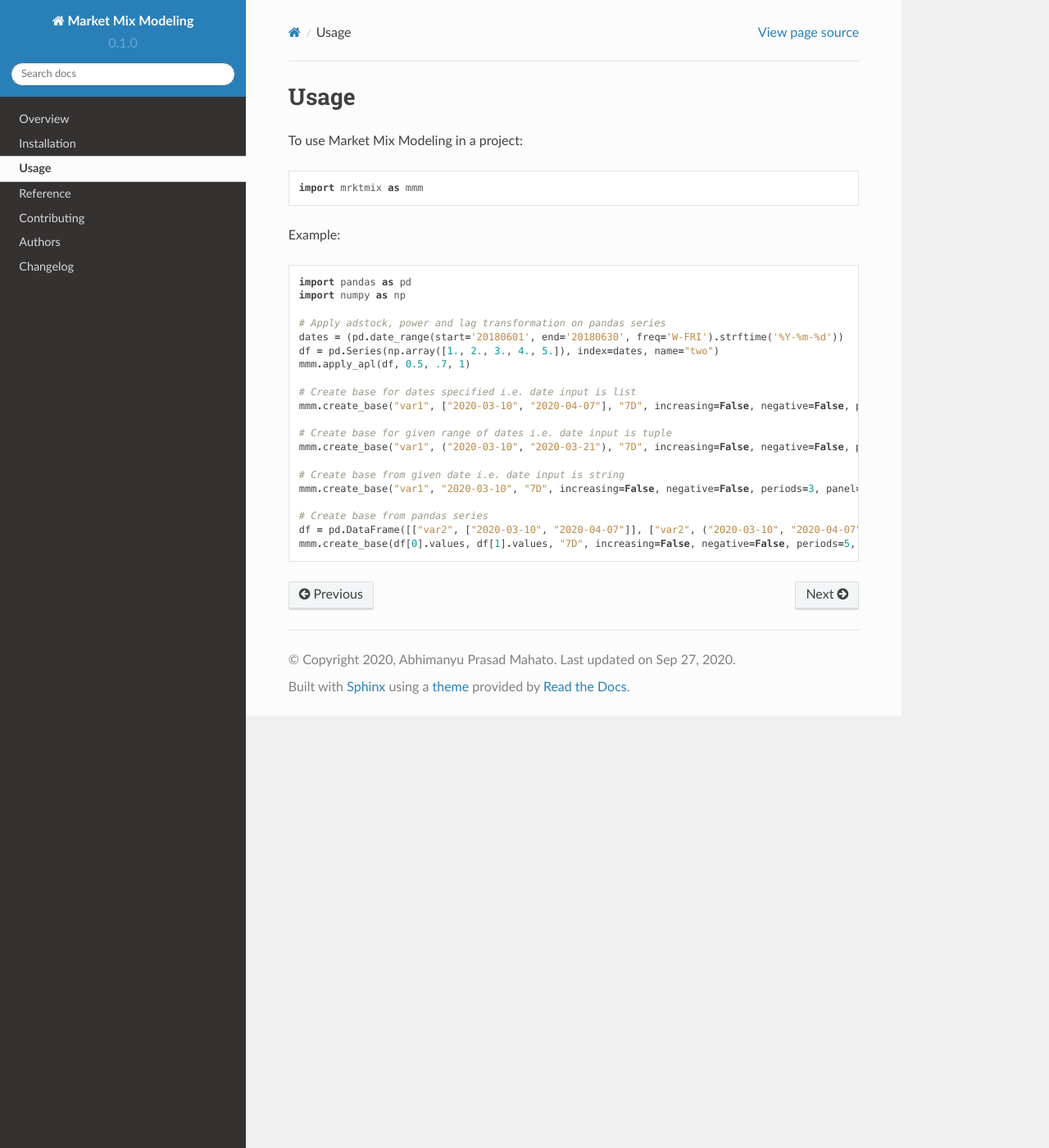
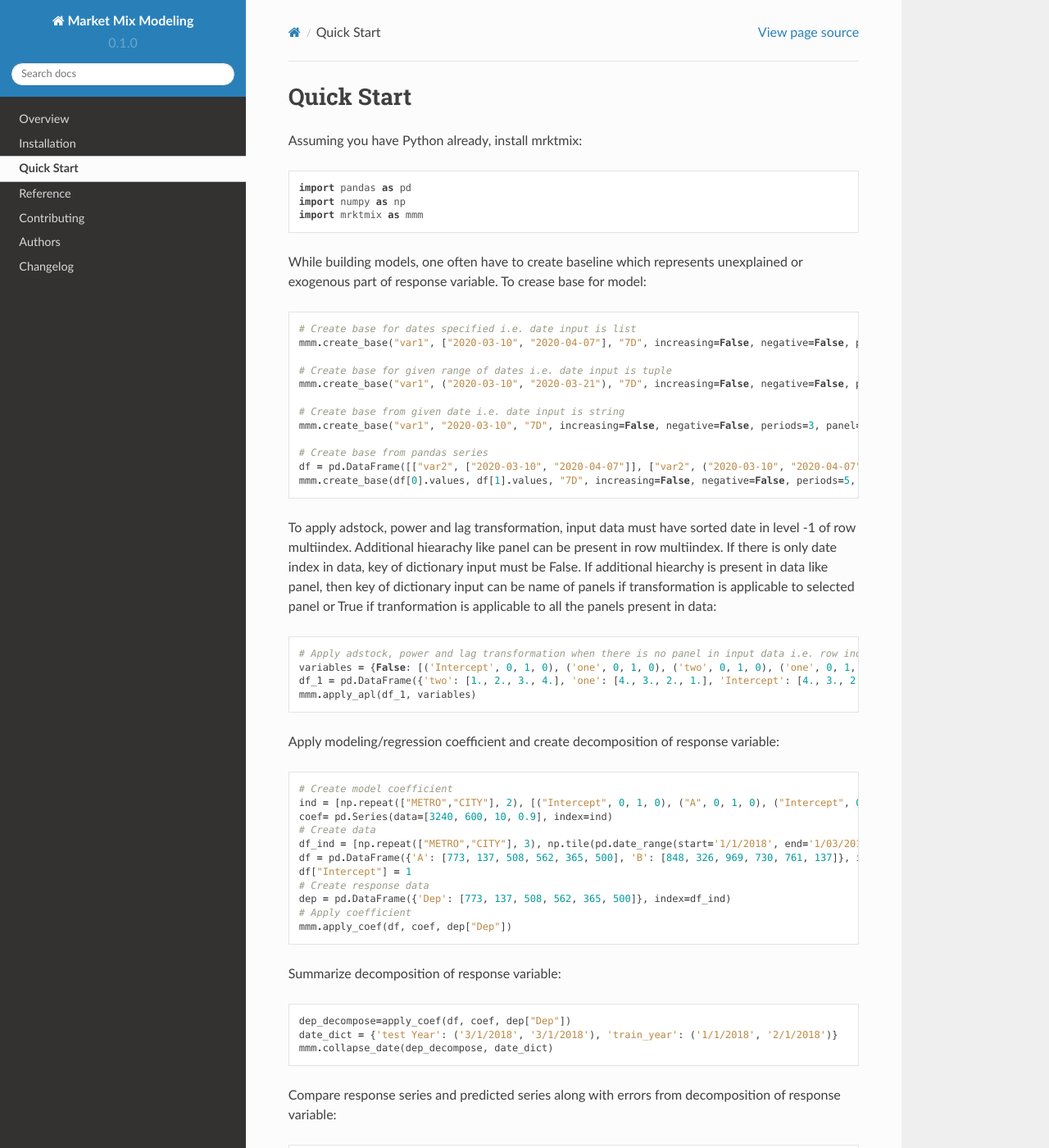
Before and after one commit to 540pd/mrktmix, a Sphinx documentation site: the page built from docs/usage.rst, in a window 1280 px wide and 1400 px high. Shown: the whole window at 82% size. Built offline with Sphinx 7.4.7 and the Read the Docs theme 2.0.0, drawn with Linux system fonts in a browser that asks for light colours; some of the changed text lies outside the part shown.

Commit message:
'added_residual'

```diff
--- a/docs/usage.rst
+++ b/docs/usage.rst
@@ -1,20 +1,14 @@
-=====
-Usage
-=====
+===========
+Quick Start
+===========
 
-To use Market Mix Modeling in a project::
-
-	import mrktmix as mmm
-
-Example::
+Assuming you have Python already, install mrktmix::
 
     import pandas as pd
     import numpy as np
+    import mrktmix as mmm
 
-    # Apply adstock, power and lag transformation on pandas series
-    dates = (pd.date_range(start='20180601', end='20180630', freq='W-FRI').strftime('%Y-%m-%d'))
-    df = pd.Series(np.array([1., 2., 3., 4., 5.]), index=dates, name="two")
-    mmm.apply_apl(df, 0.5, .7, 1)
+While building models, one often have to create baseline which represents unexplained or exogenous part of response variable. To crease base for model::
 
     # Create base for dates specified i.e. date input is list
     mmm.create_base("var1", ["2020-03-10", "2020-04-07"], "7D", increasing=False, negative=False, panel=None))
@@ -28,3 +22,35 @@ Example::
     # Create base from pandas series
     df = pd.DataFrame([["var2", ["2020-03-10", "2020-04-07"]], ["var2", ("2020-03-10", "2020-04-07")], ["var3", ("2020-03-10", "2020-04-06")], ["var4", "2020-03-10"]])
     mmm.create_base(df[0].values, df[1].values, "7D", increasing=False, negative=False, periods=5, panel=["panel1", "panel1", "panel2", "panel1"]))
+
+To apply adstock, power and lag transformation, input data must have sorted date in level -1 of row multiindex. Additional hiearachy like panel can be present in row multiindex. If there is only date index in data, key of dictionary input must be False. If additional hiearchy is present in data like panel, then key of dictionary input can be name of panels if transformation is applicable to selected panel or True if tranformation is applicable to all the panels present in data::
+
+    # Apply adstock, power and lag transformation when there is no panel in input data i.e. row index have date index only
+    variables = {False: [('Intercept', 0, 1, 0), ('one', 0, 1, 0), ('two', 0, 1, 0), ('one', 0, 1, 1)]}
+    df_1 = pd.DataFrame({'two': [1., 2., 3., 4.], 'one': [4., 3., 2., 1.], 'Intercept': [4., 3., 2., 1.]}, index=['2020-01-01', '2020-01-02', '2020-01-03', '2020-01-04'])
+    mmm.apply_apl(df_1, variables)
+
+
+Apply modeling/regression coefficient and create decomposition of response variable::
+
+    # Create model coefficient
+    ind = [np.repeat(["METRO","CITY"], 2), [("Intercept", 0, 1, 0), ("A", 0, 1, 0), ("Intercept", 0, 1, 0), ("B", 0, 1, 0)]]
+    coef= pd.Series(data=[3240, 600, 10, 0.9], index=ind)
+    # Create data
+    df_ind = [np.repeat(["METRO","CITY"], 3), np.tile(pd.date_range(start='1/1/2018', end='1/03/2018'),2)]
+    df = pd.DataFrame({'A': [773, 137, 508, 562, 365, 500], 'B': [848, 326, 969, 730, 761, 137]}, index=df_ind)
+    df["Intercept"] = 1
+    # Create response data
+    dep = pd.DataFrame({'Dep': [773, 137, 508, 562, 365, 500]}, index=df_ind)
+    # Apply coefficient
+    mmm.apply_coef(df, coef, dep["Dep"])
+
+Summarize decomposition of response variable::
+
+    dep_decompose=apply_coef(df, coef, dep["Dep"])
+    date_dict = {'test Year': ('3/1/2018', '3/1/2018'), 'train_year': ('1/1/2018', '2/1/2018')}
+    mmm.collapse_date(dep_decompose, date_dict)
+
+Compare response series and predicted series along with errors from decomposition of response variable::
+
+    mmm.assess_error(apply_coef(df, coef, dep["Dep"]))
--- a/src/mrktmix/__init__.py
+++ b/src/mrktmix/__init__.py
@@ -1,5 +1,6 @@
 __version__ = '0.1.0'
 from mrktmix.transformation import apply_apl
 from mrktmix.transformation import apply_coef
+from mrktmix.transformation import assess_error
 from mrktmix.transformation import collapse_date
 from mrktmix.transformation import create_base
```
Also changed, not shown: 2 other files.
